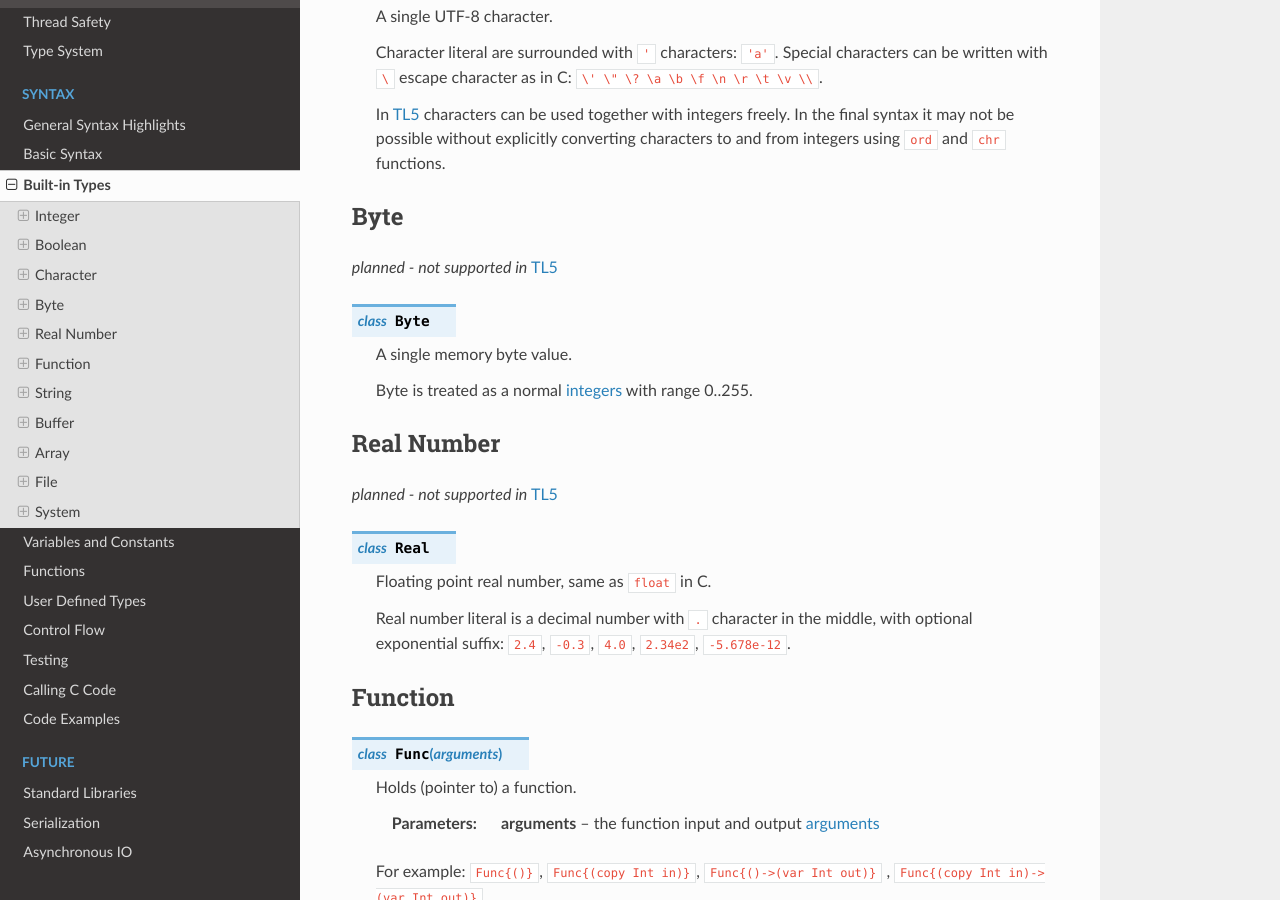
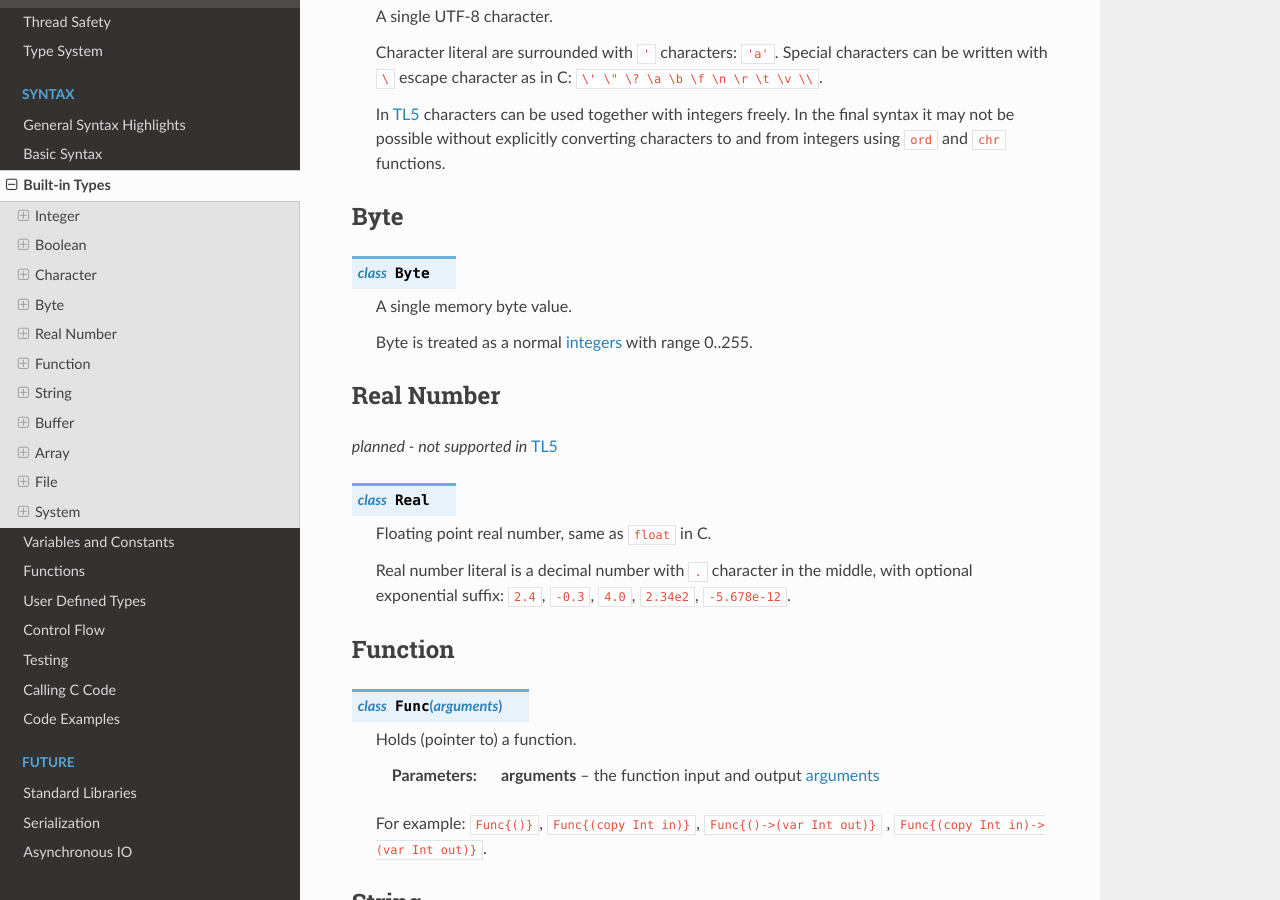
Before and after one commit to meircif/lumi-lang, a Sphinx documentation site: the page built from docs/builtin.rst, in a window 1280 px wide and 900 px high, scrolled down 960 px. Built offline with Sphinx 7.4.7 and the Read the Docs theme 2.0.0, drawn with Linux system fonts in a browser that asks for light colours.

Commit message:
Updated documentation

```diff
--- a/docs/builtin.rst
+++ b/docs/builtin.rst
@@ -54,8 +54,6 @@ Character
 
 Byte
 ----
-*planned - not supported in* :ref:`TL5 <syntax-tl5>`
-
 .. class:: Byte
 
    A single memory byte value.
```
